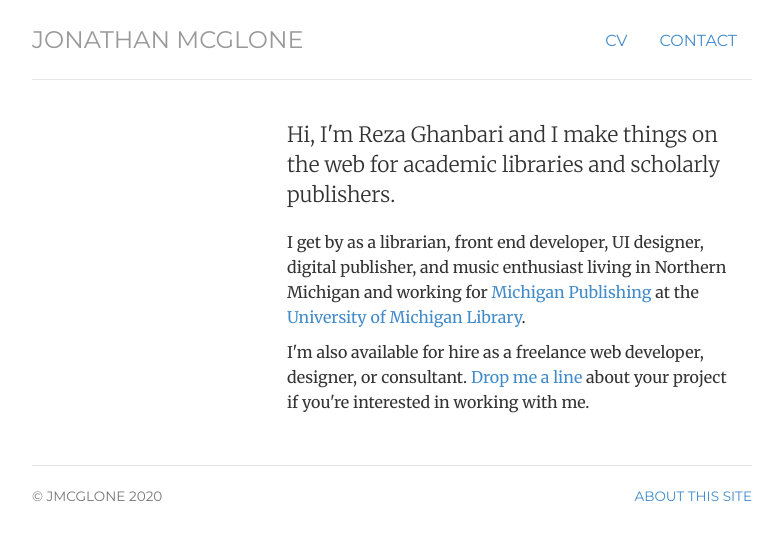
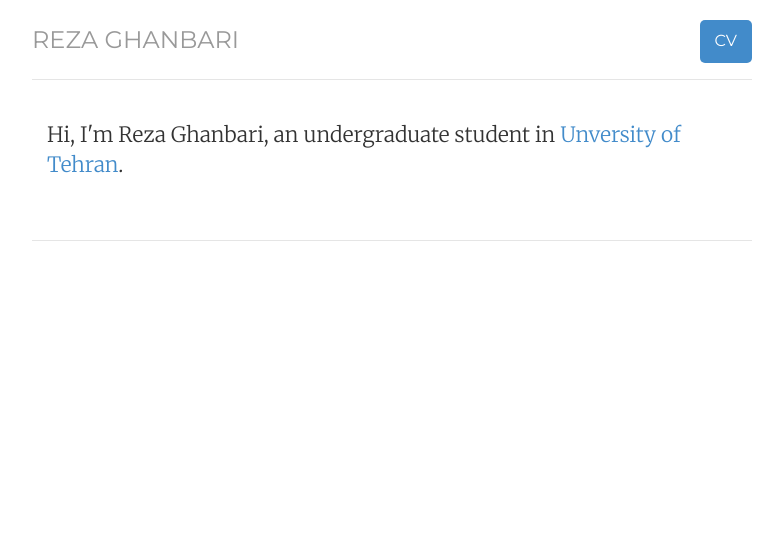
Before and after one commit to reza-ghanbari/reza-ghanbari.github.io, a Jekyll site: the page built from index.html, in a window 1280 px wide. Shown: the top 540 px of the page, without its empty margins (248-1031 px from the left). Built offline with Jekyll 4.4.1, drawn with Linux system fonts in a browser that asks for light colours.

Commit message:
Add CV to site

```diff
--- a/404.html
+++ b/404.html
@@ -5,5 +5,5 @@ title: 404 Error | Sorry, this page does not exist.
 
 <div class="error">
         	<h1>Whoah, that's a 404 Error</h1>
-        	<p class="lead">Hey, sorry, but the page you're trying to access doesn't exist. Try <a href="/" title="Jonathan McGlone homepage">going back to the homepage</a>, or use the navigation menu above to find what you're looking for.</p>
+        	<p class="lead">Hey, sorry, but the page you're trying to access doesn't exist. Try <a href="/" title="Home">going back to the homepage</a>, or use the navigation menu above to find what you're looking for.</p>
 </div>
--- a/Gemfile
+++ b/Gemfile
@@ -1,2 +1,2 @@
 source 'https://rubygems.org'
-gem 'github-pages'
+gem 'github-pages', '104'
--- a/_includes/footer.html
+++ b/_includes/footer.html
@@ -1,10 +1,10 @@
 <div class="footer">
 	<div class="row">
 	<div class="col-sm-8">
-	<p><small>&copy; jmcglone 2020</small></p>
+	<!-- <p><small>&copy; jmcglone 2020</small></p> -->
 	</div>
 	<div class="col-sm-4">
-	<p class="pull-right"><small><a href="/about" title="About this site">About this site</a></small></p>
+	<!-- <p class="pull-right"><small><a href="/about" title="About this site">About this site</a></small></p> -->
 	</div>
 	</div>
-</div> <!-- /footer -->
+</div>
--- a/_includes/head.html
+++ b/_includes/head.html
@@ -2,11 +2,11 @@
 	<meta charset="utf-8">
 	<meta name="viewport" width="device-width, initial-scale=1.0">
 	<meta name="description" content="{{ page.description }}">
-	<meta name="author" content="Jonathan McGlone">
+	<meta name="author" content="Reza Ghanbari">
 	<!-- favicon
 	<link rel="shortcut icon" href="/img/ico/favicon.png">
 	-->
-	<title>{{ page.title }} | Jonathan McGlone | Librarian, Front-End Developer, Digital Publisher, Project Manager, Music Enthusiast, Web Noodler.</title>
+	<!-- <title>Reza Ghanbari</title> -->
 	<!-- styles -->
 	<link href="/css/bootstrap.css" rel="stylesheet">
 	<link href="/css/jumbotron-narrow.css" rel="stylesheet">
@@ -18,5 +18,4 @@
   <script src="../../assets/js/respond.min.js"></script>
 	<![endif]-->
 	<!-- google analytics - i will not share this data with google -->
-	{% include analytics.html %}
 </head>
--- a/_includes/header.html
+++ b/_includes/header.html
@@ -1,9 +1,10 @@
 <div class="header">
 	<ul class="nav nav-pills pull-right">
-		<li class="{{ page.cv }}"><a href="/cv" title="CV">CV</a></li>
-		<!-- <li class="{{ page.projects }}"><a href="/projects" title="Projects">Projects</a></li> -->
-		<!-- <li class="{{ page.notes }}"><a href="/notes" title="Notes">Notes</a></li> -->
-		<li class="{{ page.contact }}"><a href="/contact" title="Contact">Contact</a></li>
+		<li class="{{ page.cv }}"><a href="files/Reza-Ghanbari-CV.pdf" title="CV" class="btn-primary"><i class="fas fa-arrow-down"></i>CV</a></li>
+		<!-- <li class="{{ page.projects }}"><a href="/projects" title="Education">Education</a></li>
+		<li class="{{ page.notes }}"><a href="/notes" title="Research Experince">Research</a></li>
+		<li class="{{ page.notes }}"><a href="/notes" title="Projects">Projects</a></li> -->
+		<!-- <li class="{{ page.contact }}"><a href="/contact" title="Contact">Contact</a></li> -->
 	</ul>
-	<h3 class="text-muted"><a href="/">Jonathan McGlone</a></h3>
+	<h3 class="text-muted"><a href="/">Reza Ghanbari</a></h3>
 </div> <!-- /header -->
--- a/index.html
+++ b/index.html
@@ -4,19 +4,15 @@ title: jmcglone.com
 cv: passive
 notes: passive
 contact: passive
-description: Jonathan McGlone is a Librarian, Front-End Developer, Digital Publisher, Project Manager, Music Enthusiast, and Web Noodler living and working in Michigan.
+description: Nothing
 ---
 <!-- <div class="jumbotron"> -->
 <div class="row marketing">
-	<div class="col-sm-4">
-	<!-- <img  class="img-circle avatar" alt="Jonathan McGlone" src="img/jmcglone-200px.png"> -->
-	</div>
-	<div itemscope itemtype="http://data-vocabulary.org/Person" class="col-sm-8">
-	<p class="lead">Hi, I'm <span itemprop="name">Reza Ghanbari</span> and I make things on the web for academic libraries and scholarly publishers.</p>
-	<p>I get by as a <span itemprop="title">librarian</span>, <span itemprop="title">front end developer</span>, <span itemprop="title">UI designer</span>, <span itemprop="title">digital publisher</span>, and music enthusiast living in <span itemprop="address" itemscope
-    itemtype="http://data-vocabulary.org/Address">Northern <span itemprop="region">Michigan</span></span> and working for <a href="http://www.publishing.umich.edu">Michigan Publishing</a> at <span itemprop="affiliation">the <a href="http://www.lib.umich.edu">University of Michigan Library</a></span>.</p>
-
-	<p>I'm also available for hire as a <span itemprop="title">freelance web developer, designer, or consultant</span>. <a href="contact">Drop me a line</a> about your project if you're interested in working with me.</p>
+	<!-- <div class="col-sm-4">
+	<img  class="img-circle avatar" alt="Jonathan McGlone" src="img/jmcglone-200px.png">
+	</div> -->
+	<div itemscope itemtype="http://data-vocabulary.org/Person" class="col-sm-12">
+	<p class="lead">Hi, I'm <span itemprop="name">Reza Ghanbari</span>, an undergraduate student in <a href="http://ut.ac.ir/en">Unversity of Tehran</a>.</p>
 	</div>
 </div>
 <!-- </div> -->
--- a/sitemap.xml
+++ b/sitemap.xml
@@ -1,6 +1,6 @@
 ---
 ---
-<?xml version="1.0" encoding="UTF-8"?>
+<!-- <?xml version="1.0" encoding="UTF-8"?>
 <urlset xmlns="http://www.sitemaps.org/schemas/sitemap/0.9">
     {% for post in site.posts %}
     <url>
@@ -17,4 +17,4 @@
     {% endif %}
     {% endif %}
     {% endfor %}
-</urlset>
+</urlset> -->
```
Also changed, not shown: contact/index.html (+4 -5 lines), Gemfile.lock, 3 other files.
